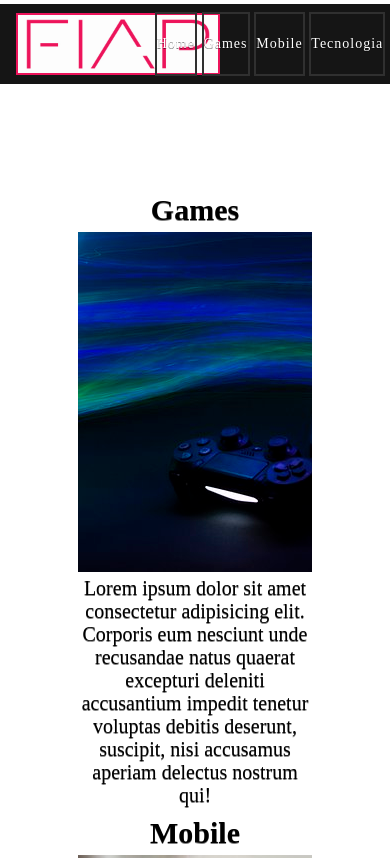
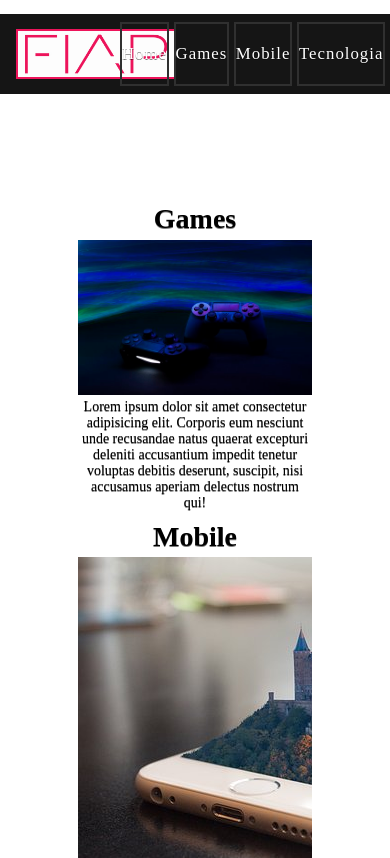
Before and after one commit to Serbatinho/CP2Fiap, a plain HTML site: page index.html in a window 390 px wide. Shown: the top 858 px of the page. Drawn offline with Linux system fonts and the light colour scheme.

Commit message:
Pequenas alterações CSS para responsividade

```diff
--- a/index.html
+++ b/index.html
@@ -31,7 +31,7 @@
                         <article>
                             <h2>Games</h2>
                             <figure>
-                                <img src="./src/img/games1.png" alt="Conteudo sobre jogo">
+                                <img src="./src/img/games1.png" alt="Conteudo sobre jogo" class="contentImg">
                                 <figcaption>Lorem ipsum dolor sit amet consectetur adipisicing elit. Corporis eum
                                     nesciunt unde
                                     recusandae natus quaerat excepturi deleniti accusantium impedit tenetur voluptas
--- a/src/css/style.css
+++ b/src/css/style.css
@@ -3,6 +3,7 @@
     padding: 0;
     text-shadow: 0 1px 0 rgb(0 0 0 / 50%);;
     font-family: goodtimes;
+    font-size: 14px;
 }
 
 ::-webkit-scrollbar {
@@ -21,7 +22,7 @@ body {
 header {
     height: 80px;
     width: 100%;
-    margin: 1% 0 0 0;
+    margin: 1em 0 0 0;
     box-sizing: border-box;
     display: flex;
     justify-content: space-between ;
@@ -40,6 +41,7 @@ header {
 
 .logoImg {
     width: 200px;
+    max-width: 100%;
     height: 100%;
     display: flex;
     flex-direction: row;
@@ -79,13 +81,13 @@ header li {
     align-items: center;
     box-sizing: border-box;
     border: 2px solid rgb(48, 48, 48);
-    font-size: 14px;
     letter-spacing: 1px;
 }
 
 header li a{
     text-decoration: none;
     color: white;
+    font-size: 1.2rem;
 }
 header li:hover{
     border: 1px solid white;
@@ -117,17 +119,20 @@ header li:hover{
     width: 60%;
     background-color: transparent;
     text-align: center;
-    font-size: 20px;
     box-sizing: border-box;
     max-width: 70vw;
     overflow-y: auto;
-    background-color: transparent;
     padding-top: 2%;
     color: black;
 }
 
 .homeContentContainer h2{
     padding: 4% 0 2% 0;
+    font-size: 2rem;
+}
+
+.contentImg {
+    max-width: 100%;
 }
 
 footer {
@@ -146,7 +151,7 @@ footer nav {
 }
 
 footer nav a {
-    margin-left: 20px;
+    margin-left: 10%;
     max-width: 40px;
     flex-grow: 1;
 }
@@ -155,3 +160,7 @@ footer nav a img {
     max-width: 100%;
     height: auto;
 }
+
+footer nav a img:hover {
+    filter: saturate(2.5) hue-rotate(20deg);
+}
```
